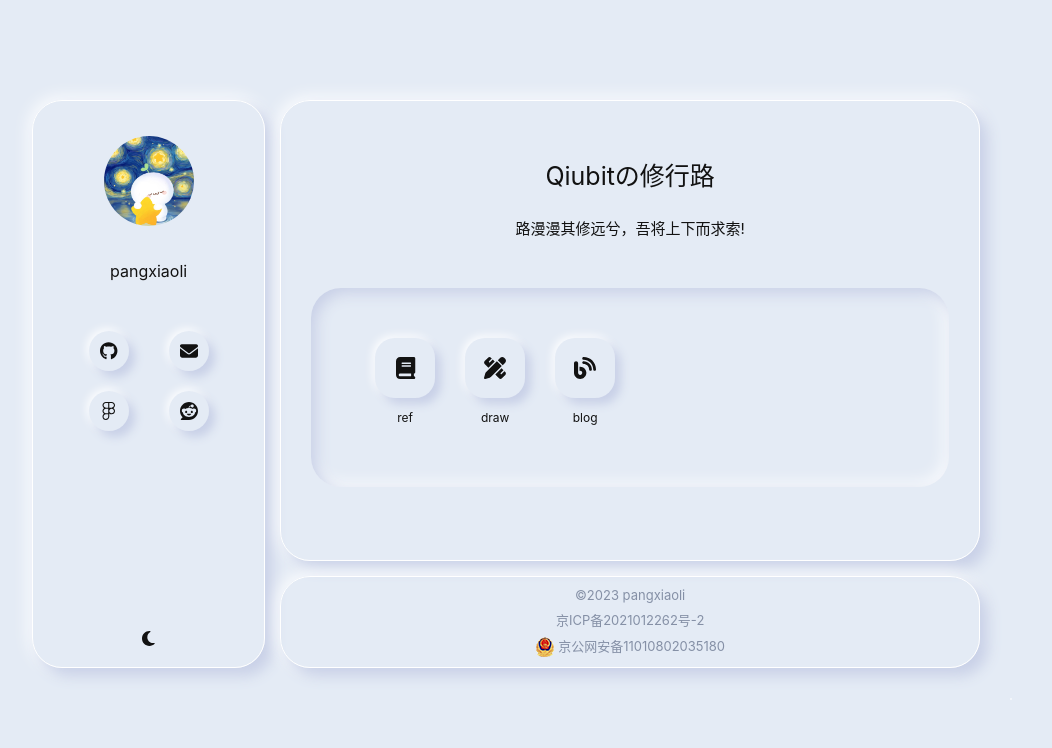
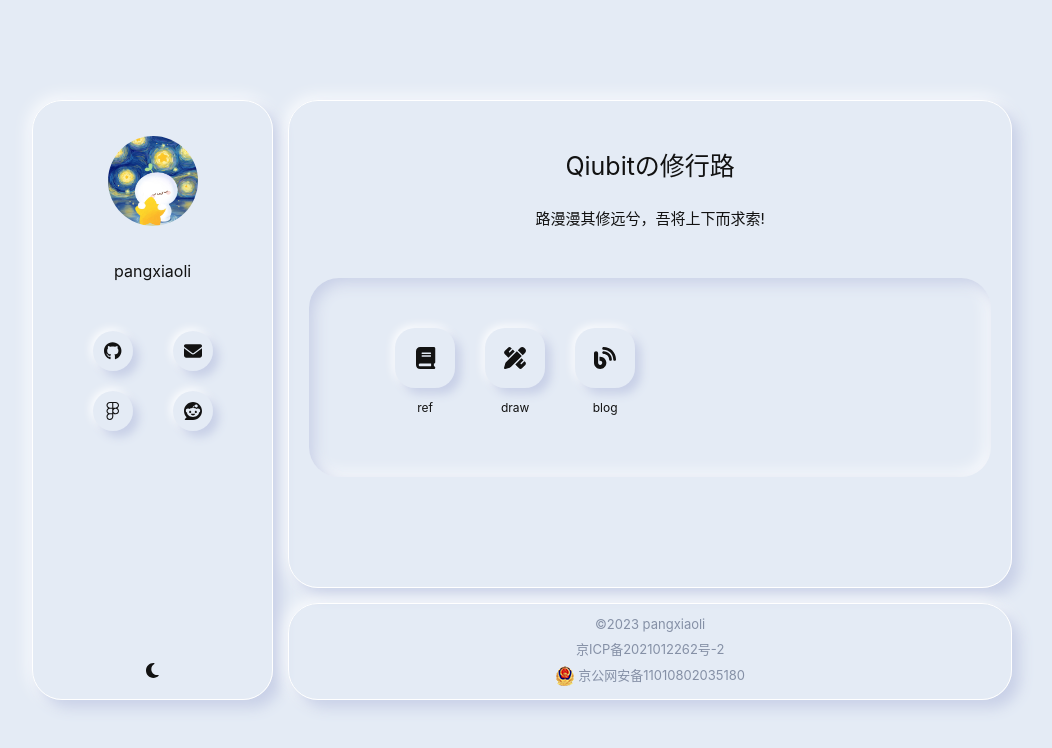
Before and after one commit to pangxiaoli/homepage, a React (Vite) app: page / in a window 1280 px wide. Shown: the top 748 px of the page, without its empty margins (118-1170 px from the left). Built offline with nearby package versions, Linux system fonts and the light colour scheme.

Commit message:
fix: 修复移动端表现

```diff
--- a/src/App.less
+++ b/src/App.less
@@ -5,15 +5,15 @@
     user-select: none;
 }
 
-@media screen and (min-width:480px) {
+@media screen and (min-width:200px) {
     .App {
-        padding: 5rem 10rem;
+        padding: 2rem;
         gap: 1.5rem;
         grid-template-areas:
             "main"
             "sider"
             "footer";
-        grid-template-rows: auto;
+        grid-template-rows: 5fr 5fr 1fr;
         grid-template-columns: 1fr;
     }
 }
--- a/src/App.tsx
+++ b/src/App.tsx
@@ -1,6 +1,5 @@
 import Main from './components/main';
 import Sider from './components/sider';
-import Header from './components/header';
 import Footer from './components/footer';
 import './App.less';
 
@@ -8,7 +7,6 @@ const App = () => {
 	return (
 		<div className="App">
 			<Sider/>
-			<Header/>
 			<Main/>
 			<Footer/>
 		</div>
--- a/src/components/main/index.less
+++ b/src/components/main/index.less
@@ -6,7 +6,7 @@
         -0.2rem -0.2rem 1.8rem var(--shadow-light);
     border-radius: 3rem;
     border: 1px solid var(--shadow-light);
-    padding: 3rem;
+    padding: 2rem;
 
     .title {
         width: 100%;
@@ -26,7 +26,6 @@
         display: grid;
         grid-template-columns: repeat(auto-fill, minmax(4rem, 6rem));
         gap: 3rem;
-        padding: 5rem;
         justify-content: center;
         place-items: center center;
         box-shadow: inset 0.6rem 0.6rem 1.4rem var(--shadow-dark),
@@ -34,4 +33,17 @@
         border-radius: 3rem;
         overflow-y: auto;
     }
+
+    @media screen and (min-width:200px) {
+        .sites {
+            padding: 2rem 1rem;
+        }
+    }
+
+    @media screen and (min-width:992px) {
+        .sites {
+            padding: 5rem;
+        }
+    }
+
 }
--- a/src/components/sider/index.less
+++ b/src/components/sider/index.less
@@ -1,4 +1,6 @@
 .sider {
+    height: 100%;
+    width: 100%;
     grid-area: sider;
     box-shadow: 0.8rem 0.8rem 1.4rem var(--shadow-dark),
         -0.2rem -0.2rem 1.8rem var(--shadow-light);
@@ -37,6 +39,7 @@
 
     .socials {
         margin-top: 5rem;
+        margin-bottom: 3rem;
         display: grid;
         grid-template-columns: repeat(auto-fill, minmax(4rem, 6rem));
         justify-content: center;
--- a/src/components/sider/index.tsx
+++ b/src/components/sider/index.tsx
@@ -25,8 +25,8 @@ const Sider = () => {
 					useConfig( 'user' )?.social?.map(( i, index ) => <Link key={index} size='small' data={i} showTitle={false}/> )
 				}
 			</div>
-			<div className="theme-switcher" onClick={handleSwitchTheme}>
-				<FontAwesomeIcon icon={theme === 'light' ? faMoon : faSun} />
+			<div className="theme-switcher">
+				<FontAwesomeIcon icon={theme === 'light' ? faMoon : faSun} onClick={handleSwitchTheme}/>
 			</div>
 		</div>
 	);
```
